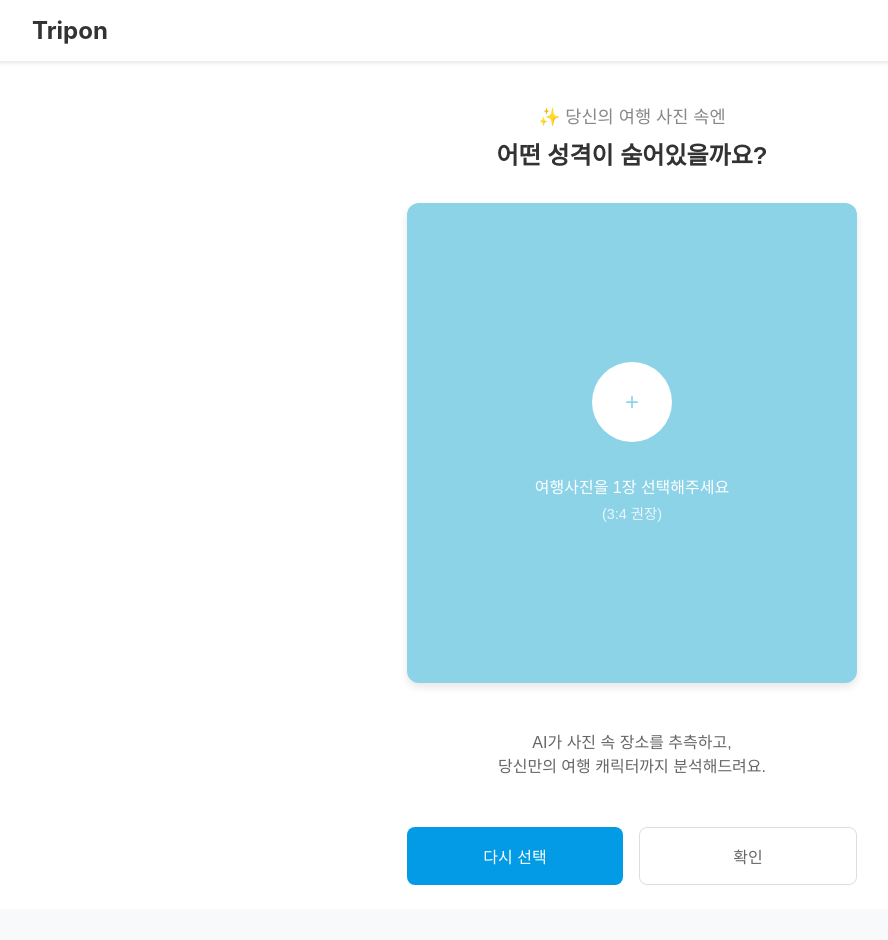
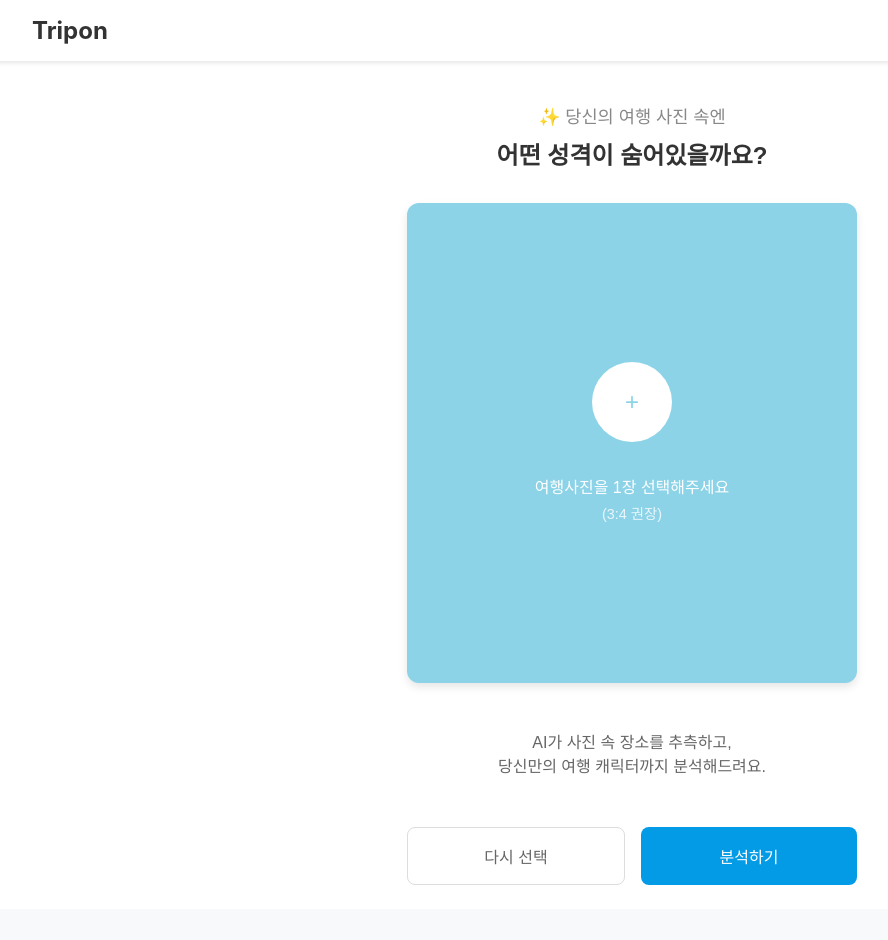
Before and after one commit to TRIPTRIPON/Tripon, a React (Create React App) app: page / in a window 1280 px wide. Shown: the top 940 px of the page, without its empty margins (8-896 px from the left). Built offline with nearby package versions, Linux system fonts and the light colour scheme.

Commit message:
fix: OpenAI API 이미지 분석 기능 개선 - gpt-4o 모델로 변경 및 JSON 응답 형식 수정

```diff
--- a/src/client/pages/Home.jsx
+++ b/src/client/pages/Home.jsx
@@ -167,6 +167,8 @@ const TripOnPage = () => {
     const apiKey = process.env.REACT_APP_OPENAI_API_KEY;
 
     console.log('API Key 확인:', apiKey ? '있음' : '없음');
+    console.log('API Key 길이:', apiKey ? apiKey.length : 0);
+    console.log('API Key 앞부분:', apiKey ? apiKey.substring(0, 7) + '...' : '없음');
 
     if (!apiKey) {
       console.error('API Key가 설정되지 않았습니다');
@@ -176,14 +178,14 @@ const TripOnPage = () => {
     try {
 
       const requestBody = {
-        model: "gpt-4o-mini",
+        model: "gpt-4o",
         messages: [
           {
             role: "user",
             content: [
               {
                 type: "text",
-                text: "이 여행 사진을 보고 촬영된 국가와 도시를 추론해주세요. 응답은 반드시 다음 JSON 형식으로만 해주세요: {\"country\": \"국가명\", \"city\": \"도시명\", \"confidence\": \"신뢰도(1-10)\"}"
+                text: "이 여행 사진을 보고 촬영된 국가와 도시를 추론해주세요. 응답은 반드시 다음 JSON 형식으로만 해주세요. 마크다운이나 다른 형식은 사용하지 마세요: {\"country\": \"국가명\", \"city\": \"도시명\", \"confidence\": \"신뢰도(1-10)\"}"
               },
               {
                 type: "image_url",
@@ -206,6 +208,9 @@ const TripOnPage = () => {
         },
         body: JSON.stringify(requestBody)
       });
+
+      console.log('API 요청 내용:', requestBody);
+      console.log('API 응답 상태:', response.status);
 
       if (!response.ok) {
         const errorText = await response.text();
@@ -365,18 +370,18 @@ const TripOnPage = () => {
 
       <div style={styles.buttonContainer}>
         <button
-          style={styles.primaryButton}
+          style={styles.secondaryButton}
           onClick={handleReset}
           disabled={isAnalyzing}
         >
           다시 선택
         </button>
         <button
-          style={styles.secondaryButton}
+          style={styles.primaryButton}
           onClick={handleConfirm}
           disabled={isAnalyzing || files.length === 0}
         >
-          {isAnalyzing ? '분석 중...' : '확인'}
+          {isAnalyzing ? '분석 중...' : '분석하기'}
         </button>
       </div>
     </div>
```
